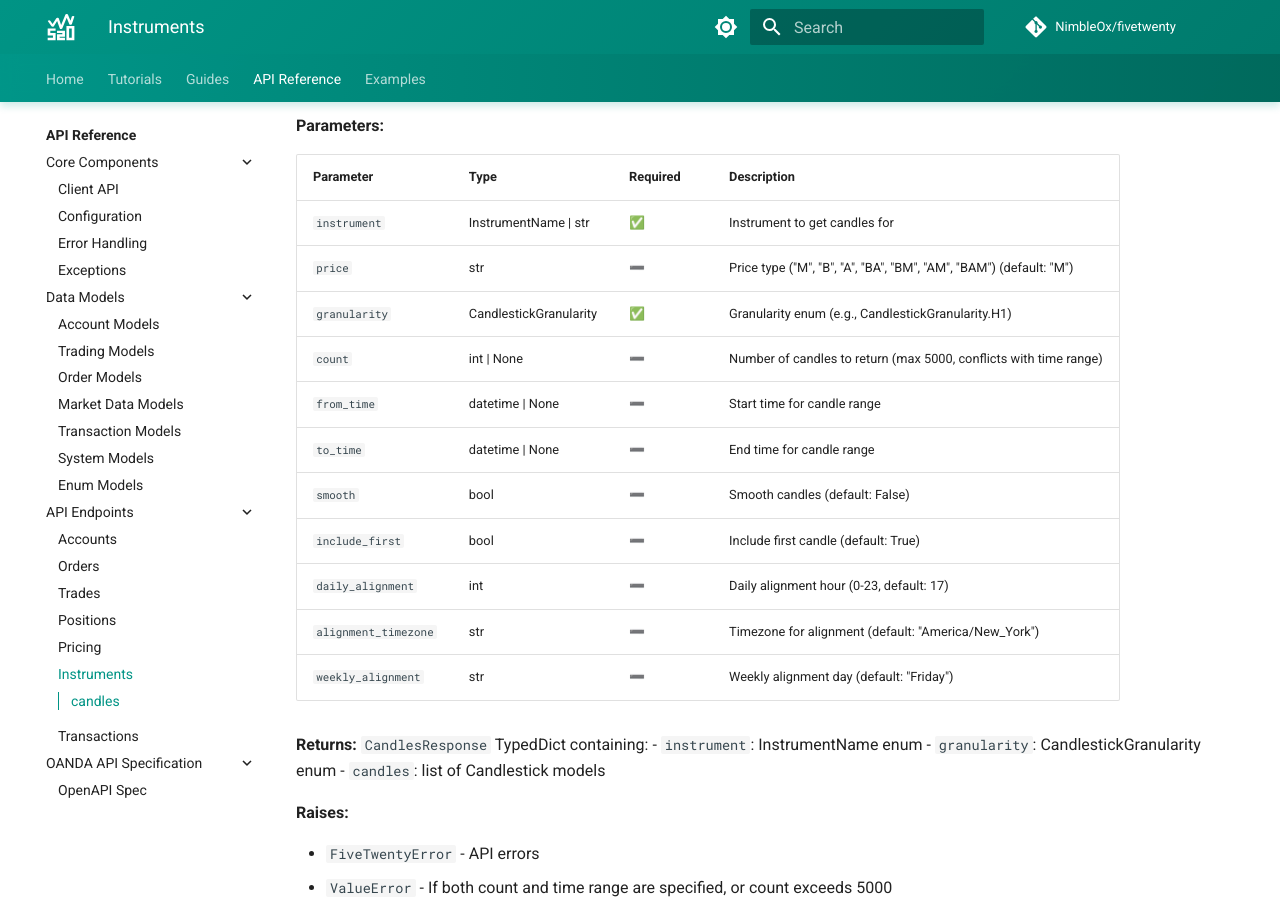
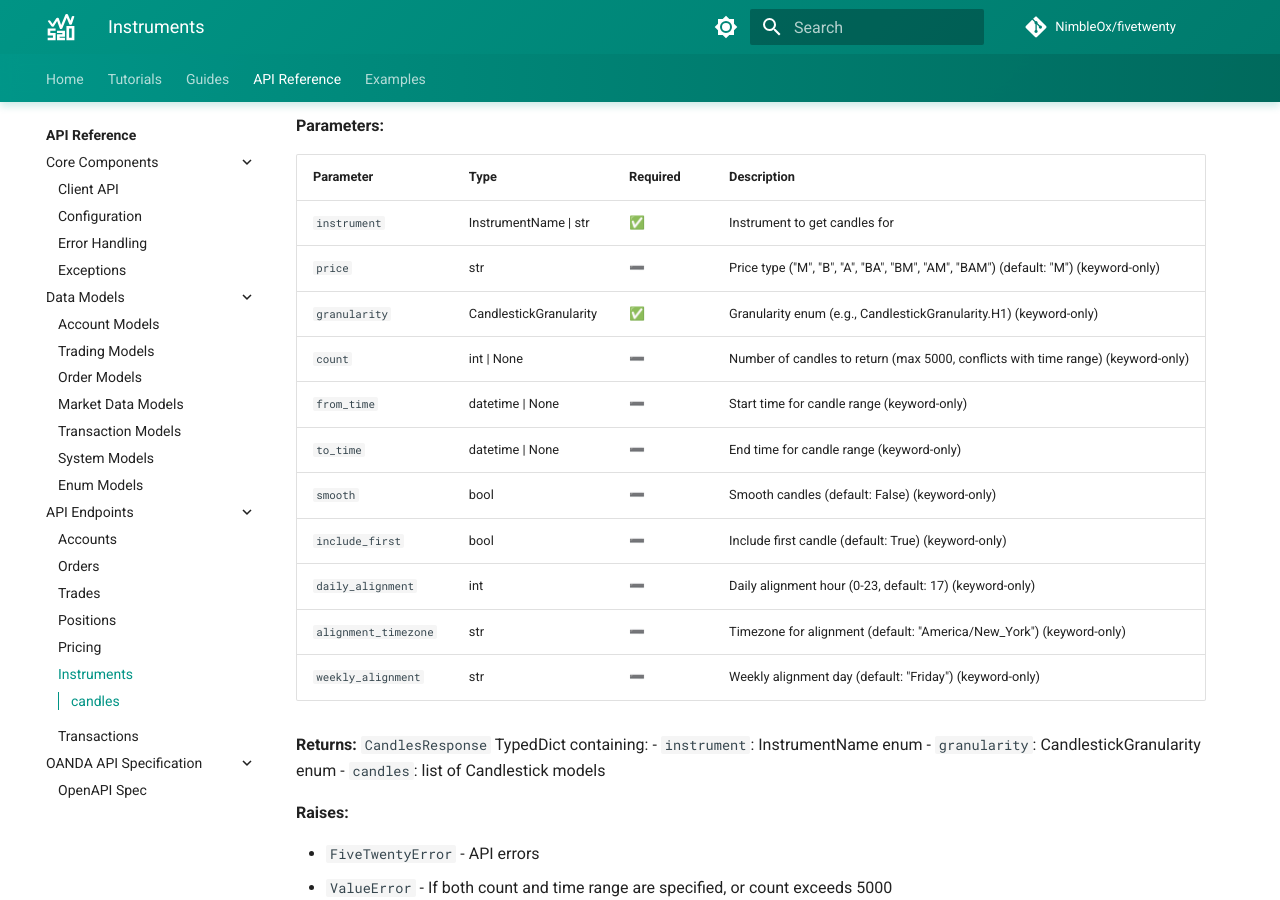
Before and after one commit to NimbleOx/fivetwenty, an MkDocs documentation site: the page built from docs/api-reference/endpoints/instruments.md, in a window 1280 px wide and 900 px high, scrolled down 1078 px. Built offline with MkDocs 1.6.1 and Material for MkDocs 9.7.7, drawn with Linux system fonts in a browser that asks for light colours; comment, search, counter and statistics services are not loaded.

Commit message:
Fix endpoint documentation parameters and exceptions
- pricing.md: Clarify get_latest_candles units parameter description
- instruments.md: Add keyword-only markers for all get_instrument_candles parameters
- transactions.md: Add ValueError exceptions for parameter validation

```diff
--- a/docs/api-reference/endpoints/instruments.md
+++ b/docs/api-reference/endpoints/instruments.md
@@ -50,16 +50,16 @@ Get historical candle data for an instrument.
 | Parameter | Type | Required | Description |
 |-----------|------|----------|-------------|
 | `instrument` | InstrumentName \| str | ✅ | Instrument to get candles for |
-| `price` | str | ➖ | Price type ("M", "B", "A", "BA", "BM", "AM", "BAM") (default: "M") |
-| `granularity` | CandlestickGranularity | ✅ | Granularity enum (e.g., CandlestickGranularity.H1) |
-| `count` | int \| None | ➖ | Number of candles to return (max 5000, conflicts with time range) |
-| `from_time` | datetime \| None | ➖ | Start time for candle range |
-| `to_time` | datetime \| None | ➖ | End time for candle range |
-| `smooth` | bool | ➖ | Smooth candles (default: False) |
-| `include_first` | bool | ➖ | Include first candle (default: True) |
-| `daily_alignment` | int | ➖ | Daily alignment hour (0-23, default: 17) |
-| `alignment_timezone` | str | ➖ | Timezone for alignment (default: "America/New_York") |
-| `weekly_alignment` | str | ➖ | Weekly alignment day (default: "Friday") |
+| `price` | str | ➖ | Price type ("M", "B", "A", "BA", "BM", "AM", "BAM") (default: "M") (keyword-only) |
+| `granularity` | CandlestickGranularity | ✅ | Granularity enum (e.g., CandlestickGranularity.H1) (keyword-only) |
+| `count` | int \| None | ➖ | Number of candles to return (max 5000, conflicts with time range) (keyword-only) |
+| `from_time` | datetime \| None | ➖ | Start time for candle range (keyword-only) |
+| `to_time` | datetime \| None | ➖ | End time for candle range (keyword-only) |
+| `smooth` | bool | ➖ | Smooth candles (default: False) (keyword-only) |
+| `include_first` | bool | ➖ | Include first candle (default: True) (keyword-only) |
+| `daily_alignment` | int | ➖ | Daily alignment hour (0-23, default: 17) (keyword-only) |
+| `alignment_timezone` | str | ➖ | Timezone for alignment (default: "America/New_York") (keyword-only) |
+| `weekly_alignment` | str | ➖ | Weekly alignment day (default: "Friday") (keyword-only) |
 
 **Returns:** `CandlesResponse` TypedDict containing:
 - `instrument`: InstrumentName enum
```
Also changed, not shown: docs/api-reference/endpoints/pricing.md (+1 -1 lines), docs/api-reference/endpoints/transactions.md (+3 -0 lines).
